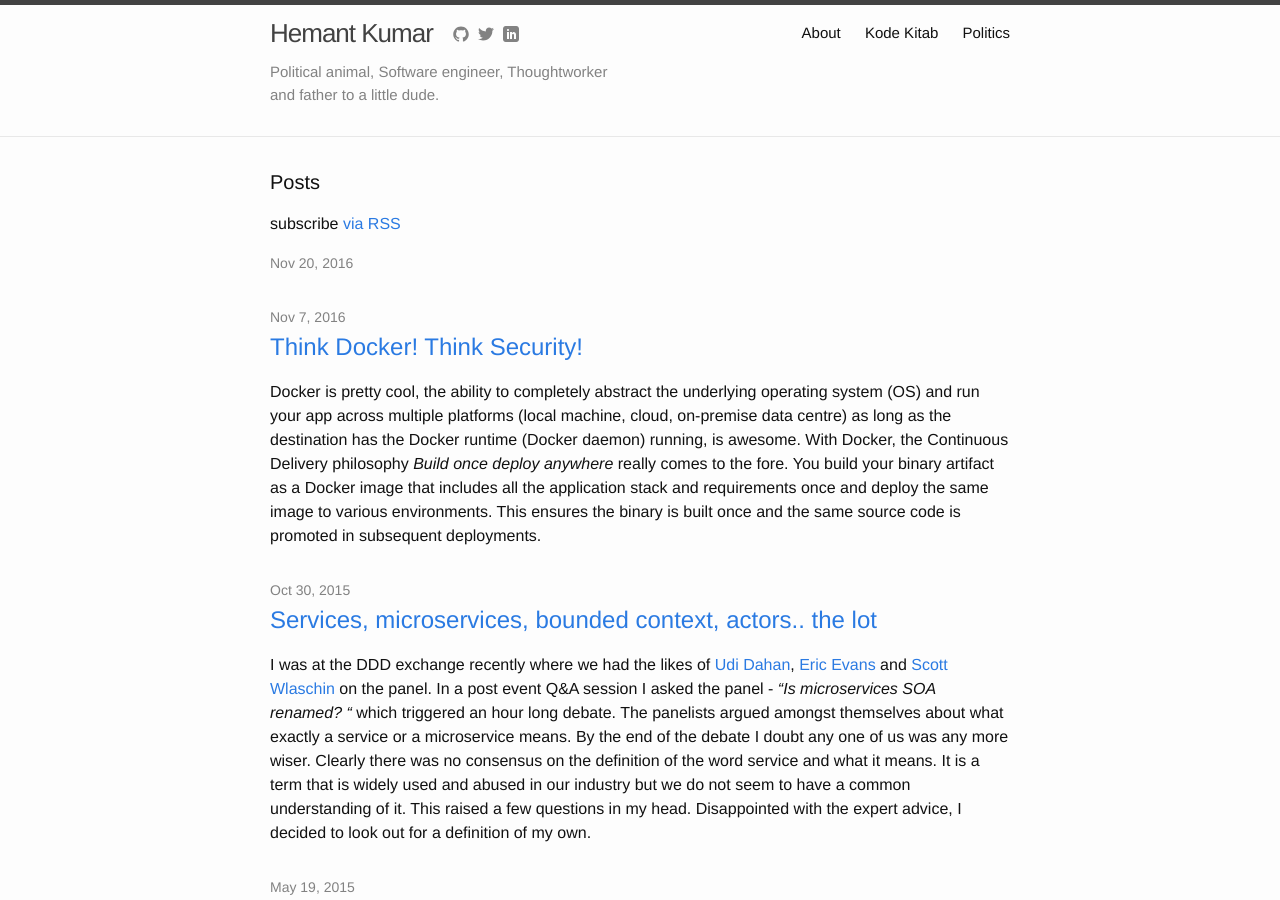
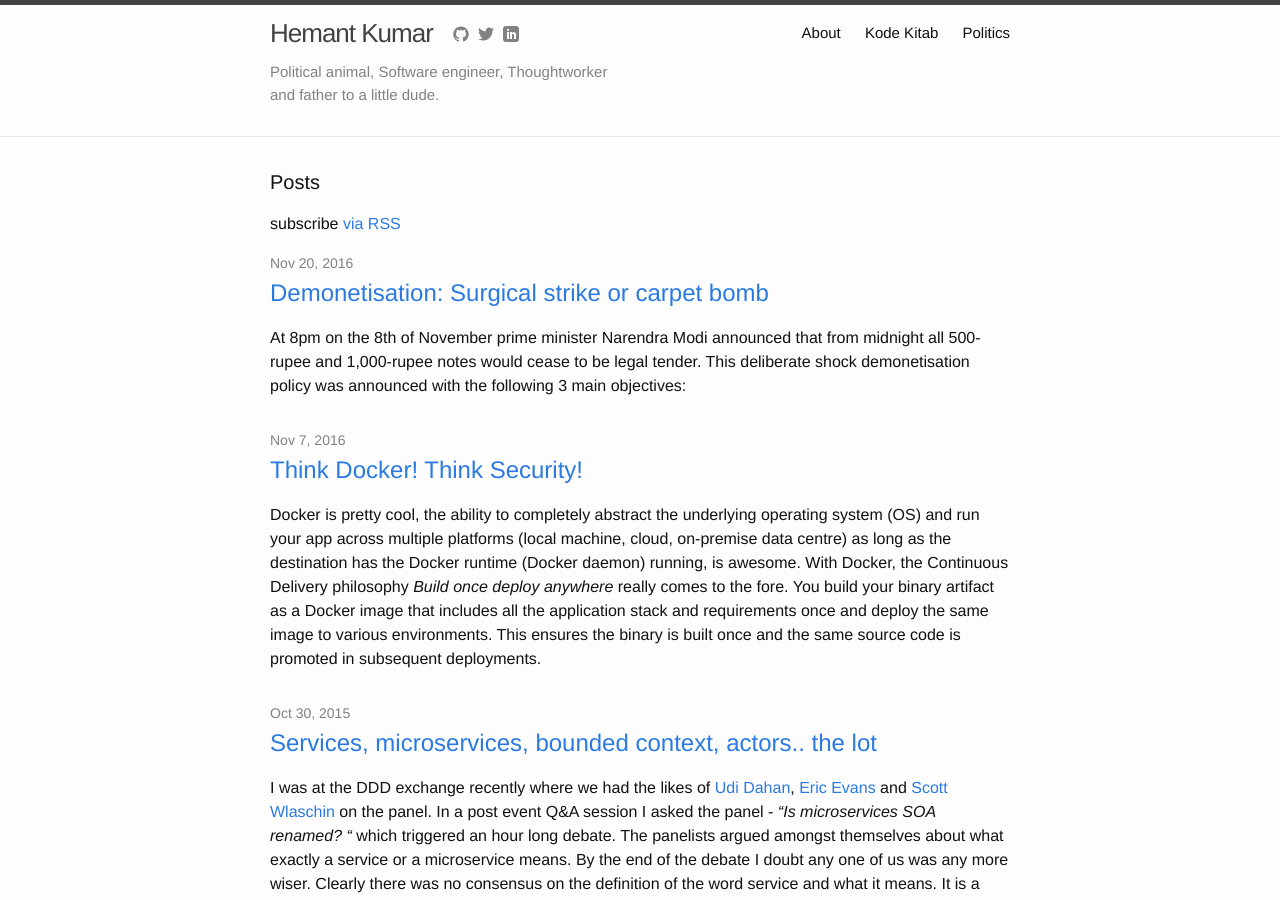
Before and after one commit to hemantksingh/hemantksingh.github.io, a Jekyll site: the page built from index.html, in a window 1280 px wide and 900 px high. Built offline with Jekyll 4.4.1, drawn with Linux system fonts in a browser that asks for light colours.

Commit message:
Fixes colon in demonetisation post.

```diff
--- a/_posts/politics/2016-11-20-demonetisation-surgical-strike-carpet-bomb.markdown
+++ b/_posts/politics/2016-11-20-demonetisation-surgical-strike-carpet-bomb.markdown
@@ -1,6 +1,6 @@
 ---
 layout: post
-title: Demonetisation: Surgical strike or carpet bomb
+title: "Demonetisation: Surgical strike or carpet bomb"
 date: '2016-11-20T02:46:00.000-08:00'
 author: Hemant Kumar
 tags: demonetisation
```
